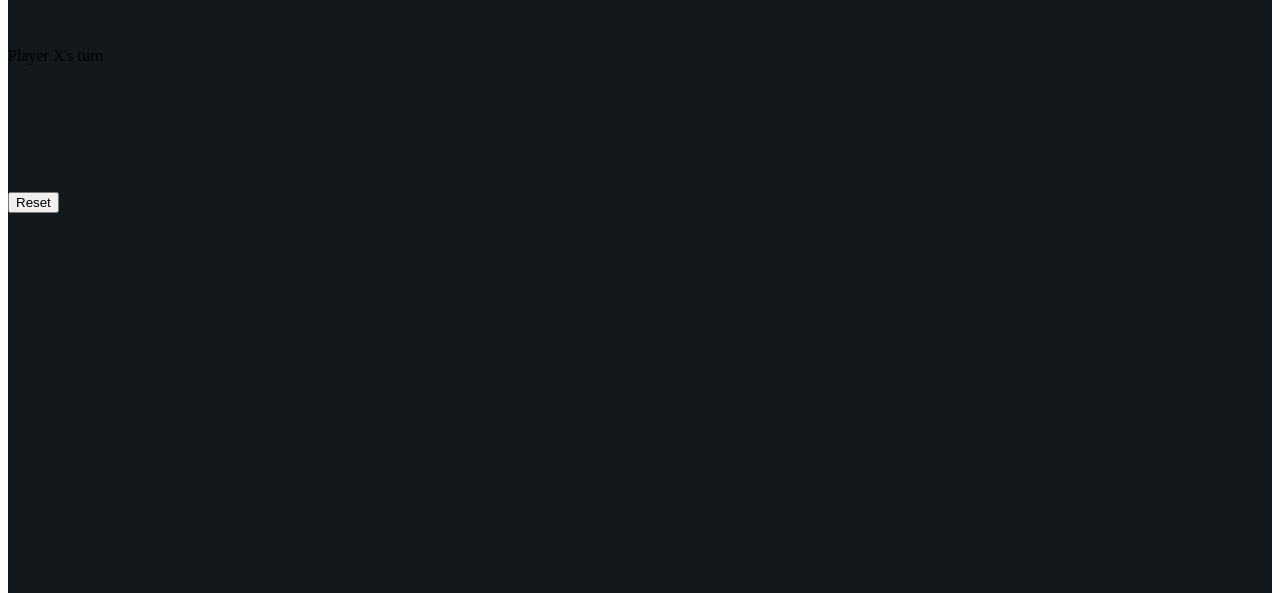
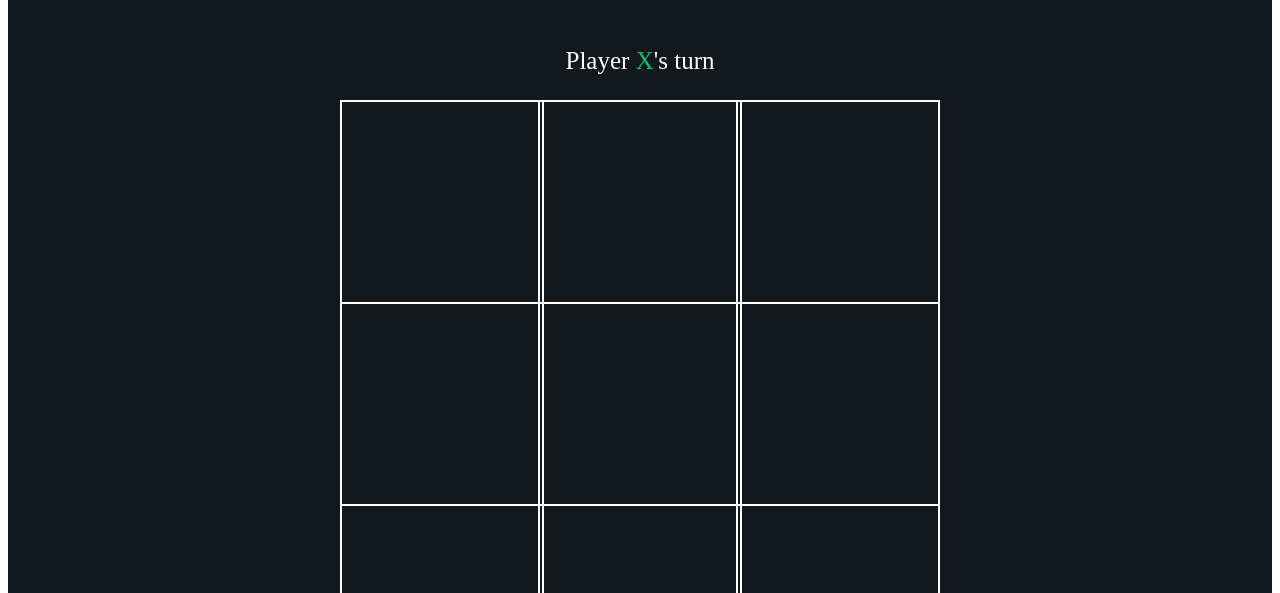
Before and after one commit to ChandanBose666/Tic-Tac-Toe, a plain HTML site: page index.html in a window 1280 px wide. Shown: the part 207-800 px from the top of the page. Drawn offline with Linux system fonts and the light colour scheme.

Commit message:
added complete css for the game

```diff
--- a/index.html
+++ b/index.html
@@ -16,15 +16,15 @@
         Player <span class="display-player playerX">X</span>'s turn
       </section>
       <section class="container">
-        <div class="title"></div>
-        <div class="title"></div>
-        <div class="title"></div>
-        <div class="title"></div>
-        <div class="title"></div>
-        <div class="title"></div>
-        <div class="title"></div>
-        <div class="title"></div>
-        <div class="title"></div>
+        <div class="tile"></div>
+        <div class="tile"></div>
+        <div class="tile"></div>
+        <div class="tile"></div>
+        <div class="tile"></div>
+        <div class="tile"></div>
+        <div class="tile"></div>
+        <div class="tile"></div>
+        <div class="tile"></div>
       </section>
       <section class="display announcer hide"></section>
       <section class="controls">
--- a/styles.css
+++ b/styles.css
@@ -10,3 +10,70 @@
     font-size: 40px;
     margin-top: 10%;
 }
+
+.display{
+    color: #ffffff;
+    font-size: 25px;
+    text-align: center;
+    margin-top: 1em;
+    margin-bottom: 1em;
+}
+
+.hide{
+    display: none;
+}
+
+.container{
+    margin: 0 auto;
+    display: grid;
+    grid-template-columns: 33% 33% 33%;
+    grid-template-rows: 33% 33% 33%;
+    max-width: 600px;
+}
+
+.tile{
+    border: 2px solid white;
+    min-width: 200px;
+    min-height: 200px;
+    display: flex;
+    justify-content: center;
+    align-items: center;
+    font-size: 50px;
+    cursor: pointer;
+}
+
+.playerX{
+    color: #09C372;
+
+}
+
+.playerO{
+    color: #498AFB;
+}
+
+
+.controls{
+    display: flex;
+    flex-direction: row;
+    justify-content: center;
+    align-items: center;
+    margin-top: 1em;
+}
+
+.controls button{
+    color: #ffffff;
+    padding: 8px;
+    border-radius: 8px;
+    border: none;
+    font-size: 20px;
+    margin-left: 1em;
+    cursor: pointer;
+}
+
+.restart{
+    background-color: #498AFB;
+}
+
+#reset{
+    background-color: #FF3860;
+}
```
